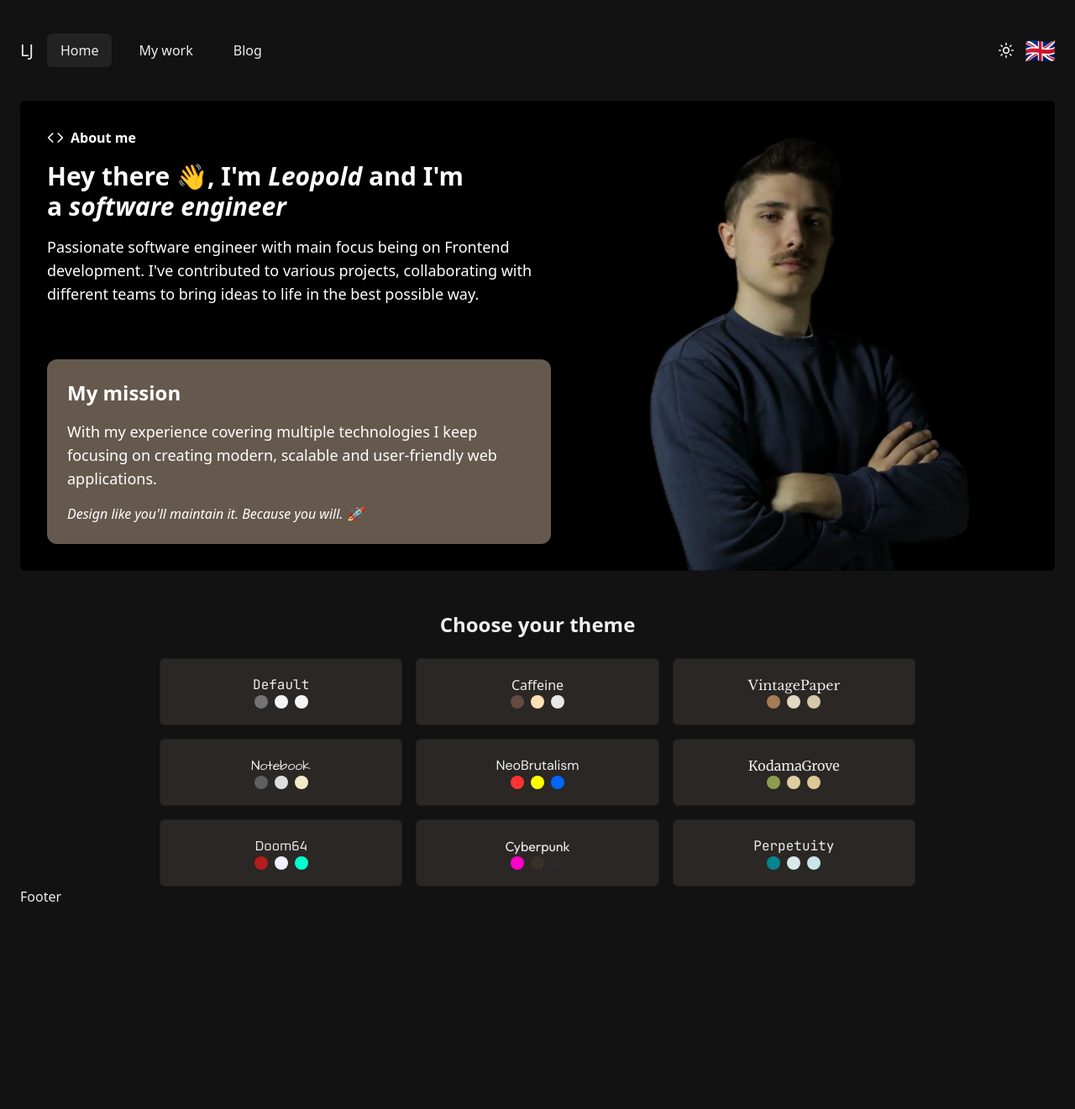
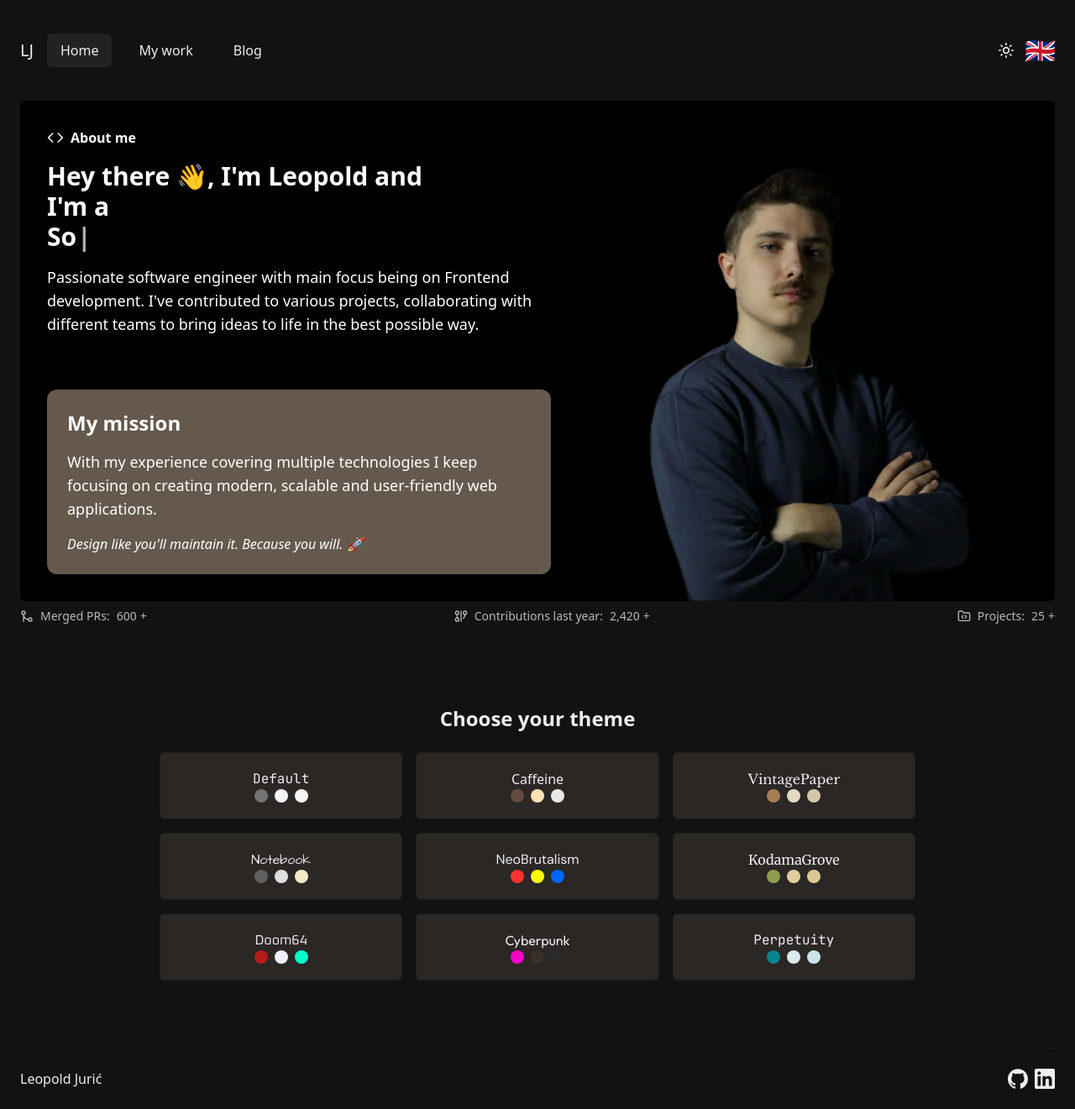
Before and after one commit to JuricLeo/leopold-juric, a Next.js app: page / in a window 1280 px wide. Shown: the whole page at 84% size. Before the commit the page ends 1080 px from the top, so only its background shows below. Built offline with nearby package versions, Linux system fonts and the light colour scheme.

Commit message:
footer, typewriter and countup

```diff
--- a/package.json
+++ b/package.json
@@ -19,9 +19,11 @@
     "next": "15.3.2",
     "next-themes": "^0.4.6",
     "react": "^19.0.0",
+    "react-countup": "^6.5.3",
     "react-dom": "^19.0.0",
     "react-icons": "^5.5.0",
     "tailwind-merge": "^3.3.0",
+    "typewriter-effect": "^2.22.0",
     "zustand": "^5.0.4"
   },
   "devDependencies": {
--- a/src/app/(pages)/(home)/components/hero.tsx
+++ b/src/app/(pages)/(home)/components/hero.tsx
@@ -1,12 +1,42 @@
 "use client";
 
 import Image from "next/image";
-
-import { Code } from "lucide-react";
+import { useEffect, useState, useRef } from "react";
 
 import useLangStore from "@/store/useLangStore";
 
+import Typewriter from "typewriter-effect";
+import CountUp from "react-countup";
+
+import { Code, FolderCode, GitGraph, GitMerge } from "lucide-react";
+
 export const Hero = () => {
+  const [isVisible, setIsVisible] = useState(false);
+  const ref = useRef<HTMLDivElement>(null);
+
+  useEffect(() => {
+    const observer = new IntersectionObserver((entries) => {
+      entries.forEach((entry) => {
+        if (entry.isIntersecting) {
+          setIsVisible(true);
+          observer.unobserve(entry.target);
+        }
+      });
+    });
+
+    const currentRef = ref.current;
+
+    if (currentRef) {
+      observer.observe(currentRef);
+    }
+
+    return () => {
+      if (currentRef) {
+        observer.unobserve(currentRef);
+      }
+    };
+  }, []);
+
   const { t } = useLangStore();
 
   return (
@@ -25,8 +55,18 @@ export const Hero = () => {
             <span>{t("aboutMe")}</span>
           </h1>
           <h2 className="text-3xl font-bold max-w-[500px]">
-            {t("heyThere")} 👋, {t("Iam")} <i>Leopold</i> {t("andIam")}{" "}
-            <i>software engineer</i>
+            {t("heyThere")} 👋, {t("Iam")} Leopold {t("andIam")}
+            <Typewriter
+              options={{
+                strings: [
+                  t("softwareEngineer"),
+                  t("frontendDeveloper"),
+                  t("fullStackDeveloper"),
+                ],
+                autoStart: true,
+                loop: true,
+              }}
+            />
           </h2>
           <p className="max-w-[600px] text-lg font-medium">
             {t("aboutMeDescription")}
@@ -38,6 +78,38 @@ export const Hero = () => {
           <i>{t("missionQuote")}</i>
         </div>
       </div>
+      <div ref={ref} className="flex items-center justify-between mt-2">
+        <div className="flex gap-2 items-center opacity-75 text-sm">
+          <GitMerge size={16} />
+          Merged PRs:
+          {isVisible && (
+            <>
+              <CountUp end={600} />
+              <span className="-ml-1">+</span>
+            </>
+          )}
+        </div>
+        <div className="flex gap-2 items-center opacity-75 text-sm">
+          <GitGraph size={16} />
+          Contributions last year:
+          {isVisible && (
+            <>
+              <CountUp end={2420} />
+              <span className="-ml-1">+</span>
+            </>
+          )}
+        </div>
+        <div className="flex gap-2 items-center opacity-75 text-sm">
+          <FolderCode size={16} />
+          Projects:
+          {isVisible && (
+            <>
+              <CountUp end={25} />
+              <span className="-ml-1">+</span>
+            </>
+          )}
+        </div>
+      </div>
     </section>
   );
 };
--- a/src/app/(pages)/(home)/page.tsx
+++ b/src/app/(pages)/(home)/page.tsx
@@ -3,7 +3,7 @@ import { ChooseTheme } from "./components/choose-theme";
 
 export default function HomePage() {
   return (
-    <div className="flex flex-col gap-12">
+    <div className="flex flex-col gap-24">
       <Hero />
       <ChooseTheme />
     </div>
--- a/src/components/global/footer.tsx
+++ b/src/components/global/footer.tsx
@@ -1,5 +1,29 @@
+import { SiGithub, SiLinkedin } from "react-icons/si";
+
+const socials = [
+  {
+    name: "GitHub",
+    url: "https://github.com/JuricLeo",
+    icon: <SiGithub size={24} />,
+  },
+  {
+    name: "LinkedIn",
+    url: "https://www.linkedin.com/in/leopold-jurić/",
+    icon: <SiLinkedin size={24} />,
+  },
+];
+
 export const Footer = () => {
   return (
-    <footer>Footer</footer>
-  )
-}
+    <footer className="py-6 mt-20 border-t flex justify-between items-center">
+      <p>Leopold Jurić</p>
+      <div className="flex gap-2">
+        {socials.map((social) => (
+          <a href={social.url} key={social.name} target="_blank">
+            {social.icon}
+          </a>
+        ))}
+      </div>
+    </footer>
+  );
+};
--- a/src/components/global/navbar.tsx
+++ b/src/components/global/navbar.tsx
@@ -94,15 +94,15 @@ export const Navbar = () => {
               </div>
               <ChangeLanguage />
               <div className="flex mx-auto gap-4 mt-4">
-                <Link href="https://github.com/JuricLeo" target="_blank">
+                <a href="https://github.com/JuricLeo" target="_blank">
                   <SiGithub size={24} />
-                </Link>
-                <Link
+                </a>
+                <a
                   href="https://www.linkedin.com/in/leopold-jurić"
                   target="_blank"
                 >
                   <SiLinkedin size={24} />
-                </Link>
+                </a>
               </div>
             </div>
           </div>
--- a/src/constants/lang.json
+++ b/src/constants/lang.json
@@ -8,6 +8,9 @@
     "heyThere": "Hey there",
     "Iam": "I'm",
     "andIam": "and I'm a",
+    "softwareEngineer": "Software Engineer",
+    "frontendDeveloper": "Frontend Developer",
+    "fullStackDeveloper": "Full Stack Developer",
     "aboutMeDescription": "Passionate software engineer with main focus being on Frontend development. I've contributed to various projects, collaborating with different teams to bring ideas to life in the best possible way.",
     "myMissionDescription": "With my experience covering multiple technologies I keep focusing on creating modern, scalable and user-friendly web applications.",
     "missionQuote": "Design like you'll maintain it. Because you will. 🚀"
@@ -21,6 +24,9 @@
     "heyThere": "Pozdrav",
     "Iam": "Zovem se",
     "andIam": "i ja sam",
+    "softwareEngineer": "Softver inženjer",
+    "frontendDeveloper": "Frontend Developer",
+    "fullStackDeveloper": "Full Stack Developer",
     "aboutMeDescription": "Strastveni inženjer softvera s glavnim fokusom na Frontend razvoju. Sudjelovao sam u različitim projektima, surađujući s različitim timovima kako bi ideje postale realnost u najboljem mogućem obliku.",
     "myMissionDescription": "Sa svojim iskustvom koje obuhvaća više tehnologija, stalno se fokusiram na stvaranje modernih, skalabilnih i korisnički prijateljskih web aplikacija.",
     "missionQuote": "Dizajniraj kao da ćeš morati održavati. Jer hoćeš. 🚀"
```
Also changed, not shown: 1 other file (tests, documents, lock files or other folders).
